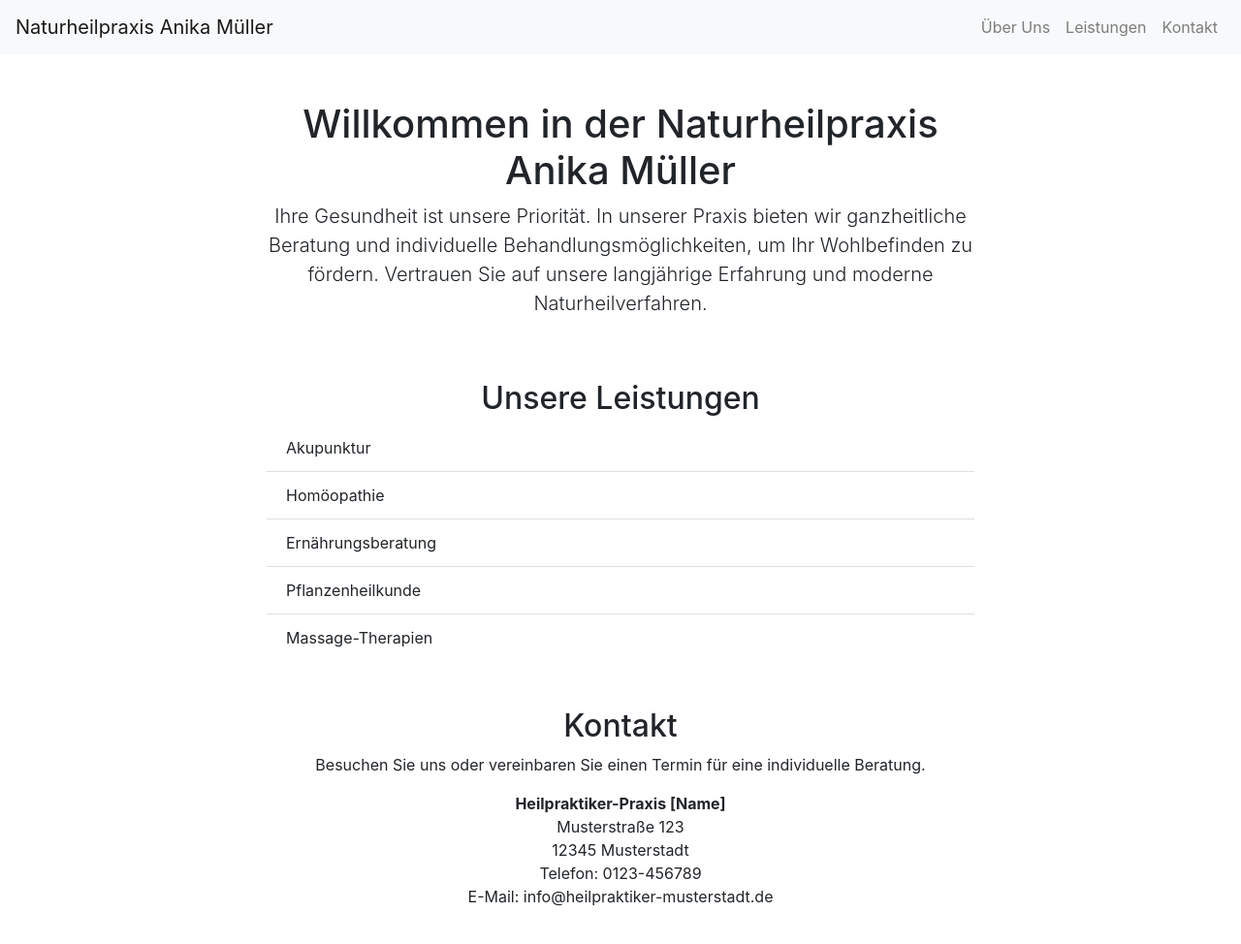
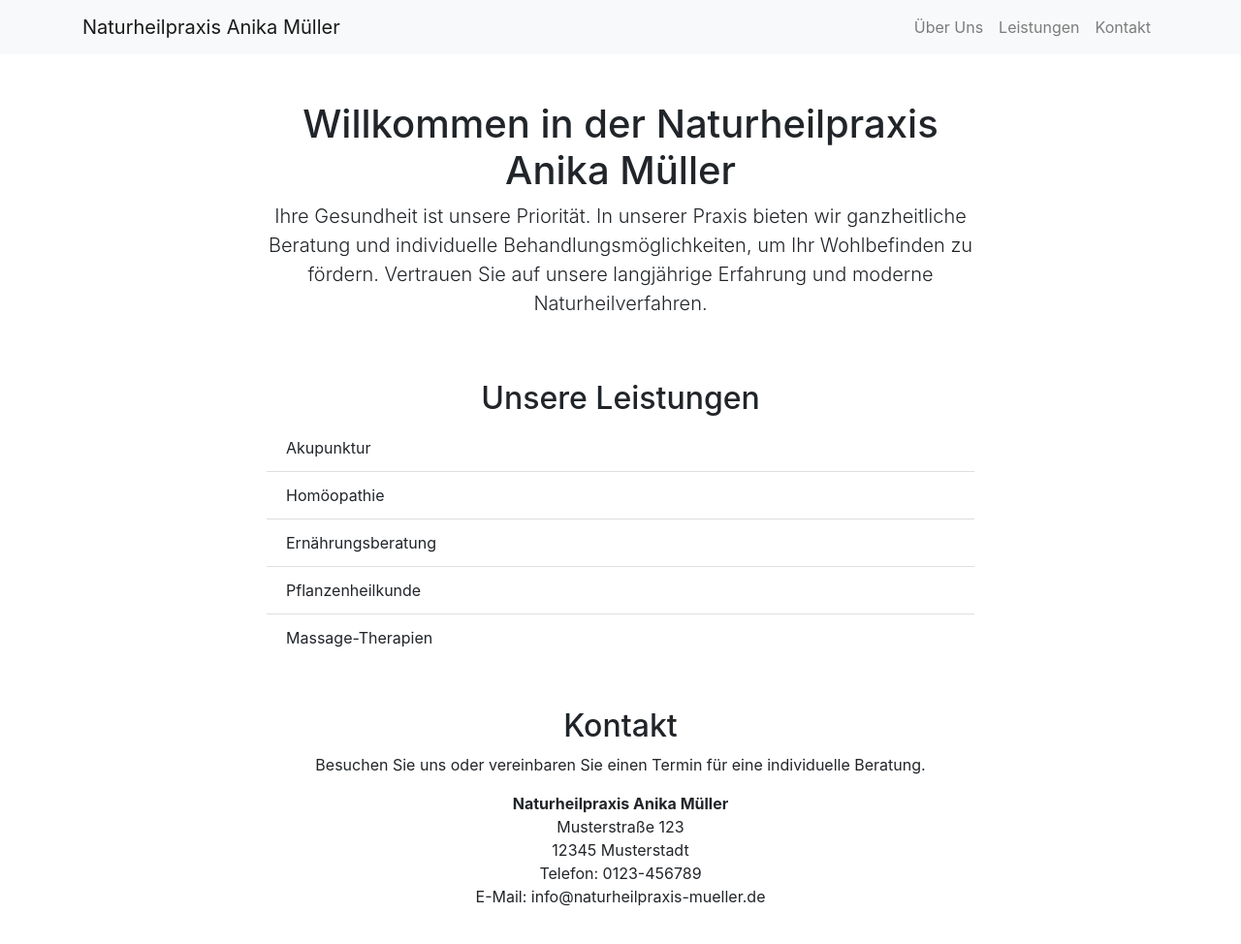
Before and after one commit to m8d3/praxis-web, a plain HTML site: page docs/index.html in a window 1280 px wide. Shown: the whole page at 97% size. Drawn offline with nearby package versions, Linux system fonts and the light colour scheme.

Commit message:
Limit menu width

```diff
--- a/docs/index.html
+++ b/docs/index.html
@@ -3,15 +3,16 @@
 <head>
   <meta charset="UTF-8">
   <meta name="viewport" content="width=device-width, initial-scale=1.0">
-  <meta name="description" content="Ihre Heilpraktiker-Praxis in [Stadt]: Individuelle Behandlung und ganzheitliche Gesundheitsberatung. Jetzt mehr erfahren!">
+  <meta name="description" content="Naturheilpraxis Anika Müller in [Stadt]: Individuelle Behandlung und ganzheitliche Gesundheitsberatung. Jetzt mehr erfahren!">
   <meta name="keywords" content="Heilpraktiker, Naturheilkunde, Gesundheitsberatung, alternative Medizin, Therapie">
-  <title>Heilpraktiker-Praxis [Name]</title>
+  <title>Naturheilpraxis Anika Müller</title>
   <!-- Bootstrap CSS -->
   <link rel="stylesheet" href="https://maxcdn.bootstrapcdn.com/bootstrap/4.5.2/css/bootstrap.min.css">
 </head>
 <body>
   <!-- Navigation -->
   <nav class="navbar navbar-expand-lg navbar-light bg-light">
+    <div class="container">
       <a class="navbar-brand" href="#">Naturheilpraxis Anika Müller</a>
       <button class="navbar-toggler" type="button" data-toggle="collapse" data-target="#navbarNav" aria-controls="navbarNav" aria-expanded="false" aria-label="Toggle navigation">
         <span class="navbar-toggler-icon"></span>
@@ -28,6 +29,7 @@
             <a class="nav-link" href="#contact">Kontakt</a>
           </li>
         </ul>
+      </div>
     </div>
   </nav>
 
@@ -65,11 +67,11 @@
         <p class="text-center">Besuchen Sie uns oder vereinbaren Sie einen Termin für eine individuelle Beratung.</p>
         <div class="text-center">
           <address>
-            <strong>Heilpraktiker-Praxis [Name]</strong><br>
+            <strong>Naturheilpraxis Anika Müller</strong><br>
             Musterstraße 123<br>
             12345 Musterstadt<br>
             Telefon: 0123-456789<br>
-            E-Mail: info@heilpraktiker-musterstadt.de
+            E-Mail: info@naturheilpraxis-mueller.de
           </address>
         </div>
       </div>
```
Lines whose indentation alone changed are shown as unchanged.
